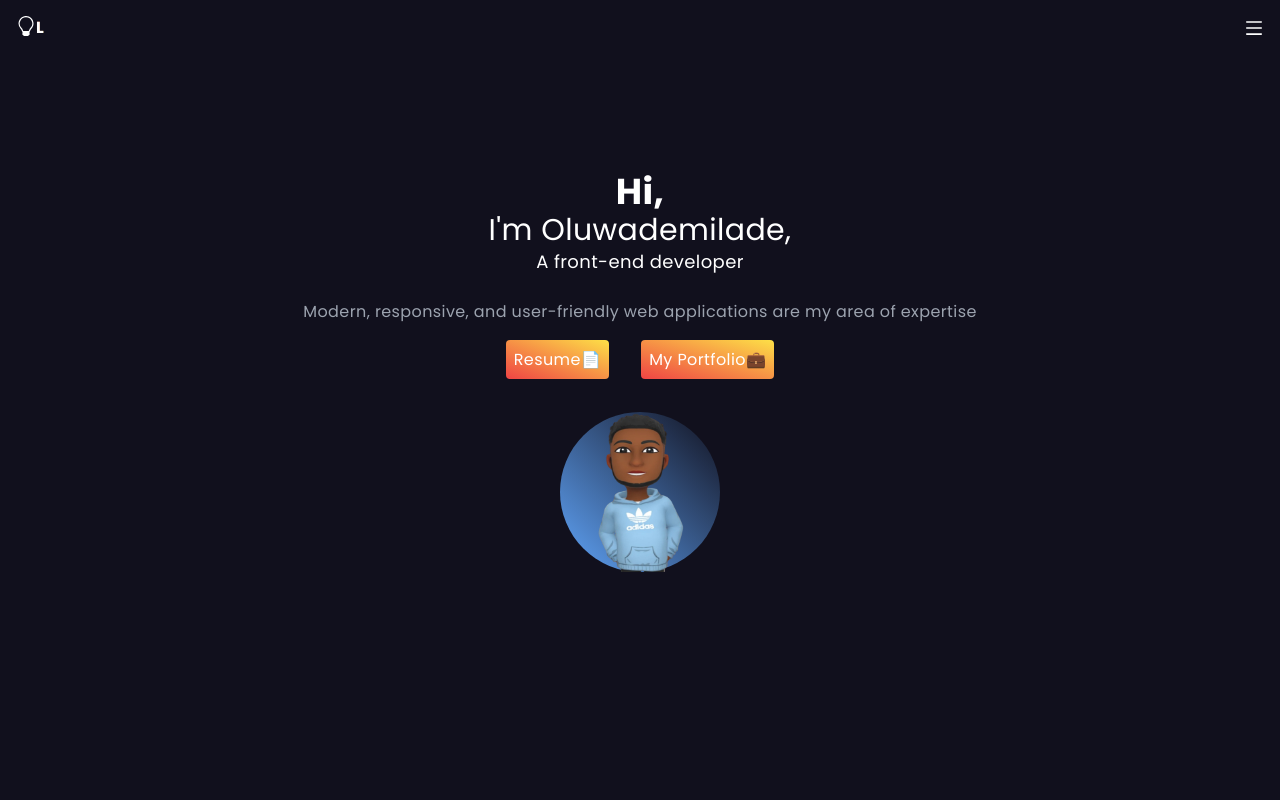
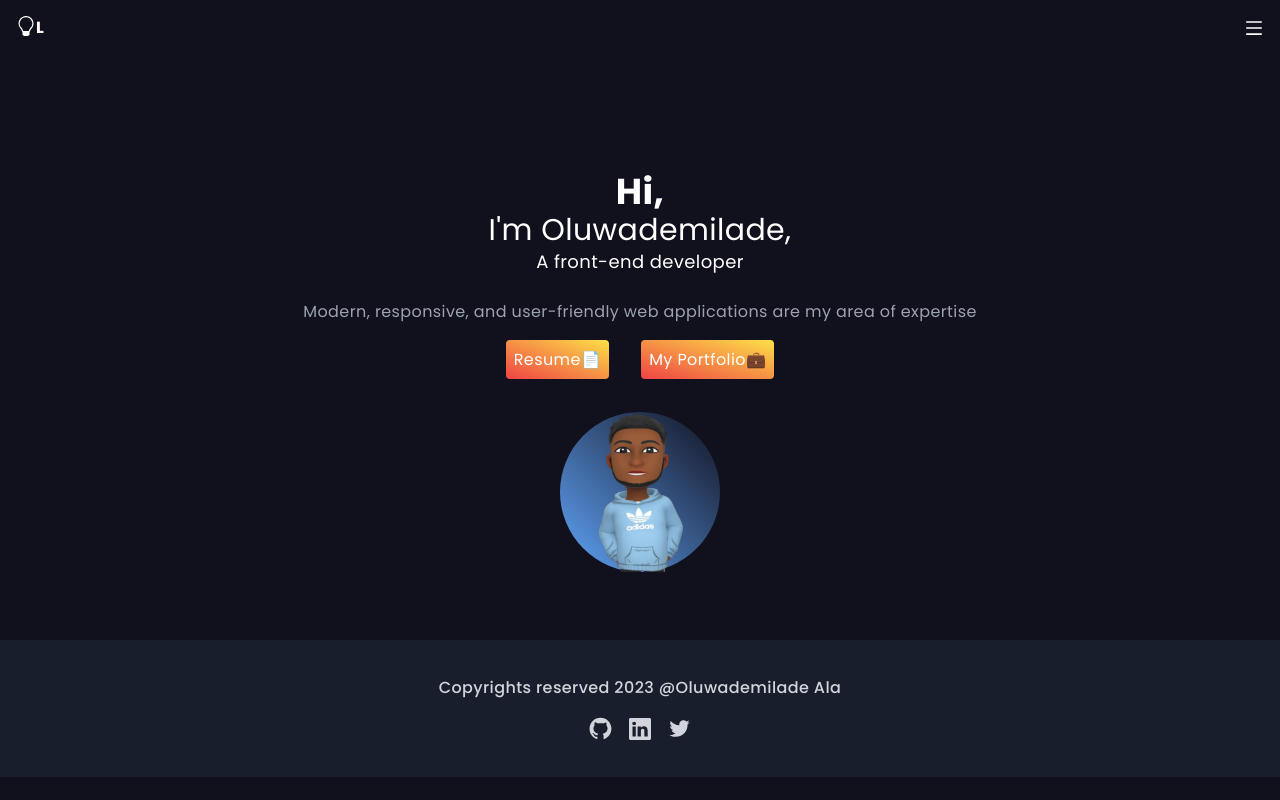
Before and after one commit to Demiladeala/portfolio, a Next.js app: page / in a window 1280 px wide. Built offline with nearby package versions, Linux system fonts and the light colour scheme.

Commit message:
Update Layout.js

```diff
--- a/components/Layout.js
+++ b/components/Layout.js
@@ -1,4 +1,4 @@
-import footer from "./Footer";
+import Footer from "./Footer";
 import Navbar from "./Navbar";
 
 const Layout = ({children}) => {
@@ -6,7 +6,7 @@ const Layout = ({children}) => {
         <div>
             <Navbar />
             {children}
-            <footer />
+            <Footer />
         </div>
      );
 }
```
